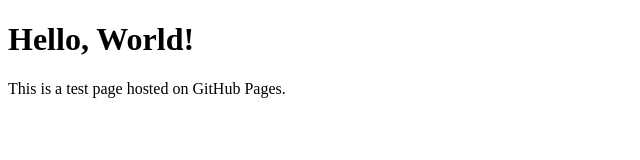
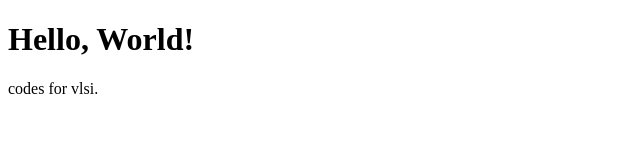
Before and after one commit to nat9311/vlsi, a plain HTML site: page test.html in a window 1280 px wide. Shown: the whole page, without its empty margins (0-640 px from the left). Drawn offline with Linux system fonts and the light colour scheme.

Commit message:
Update test.html

```diff
--- a/test.html
+++ b/test.html
@@ -5,6 +5,6 @@
 </head>
 <body>
   <h1>Hello, World!</h1>
-  <p>This is a test page hosted on GitHub Pages.</p>
+  <p>codes for vlsi.</p>
 </body>
 </html>
```
